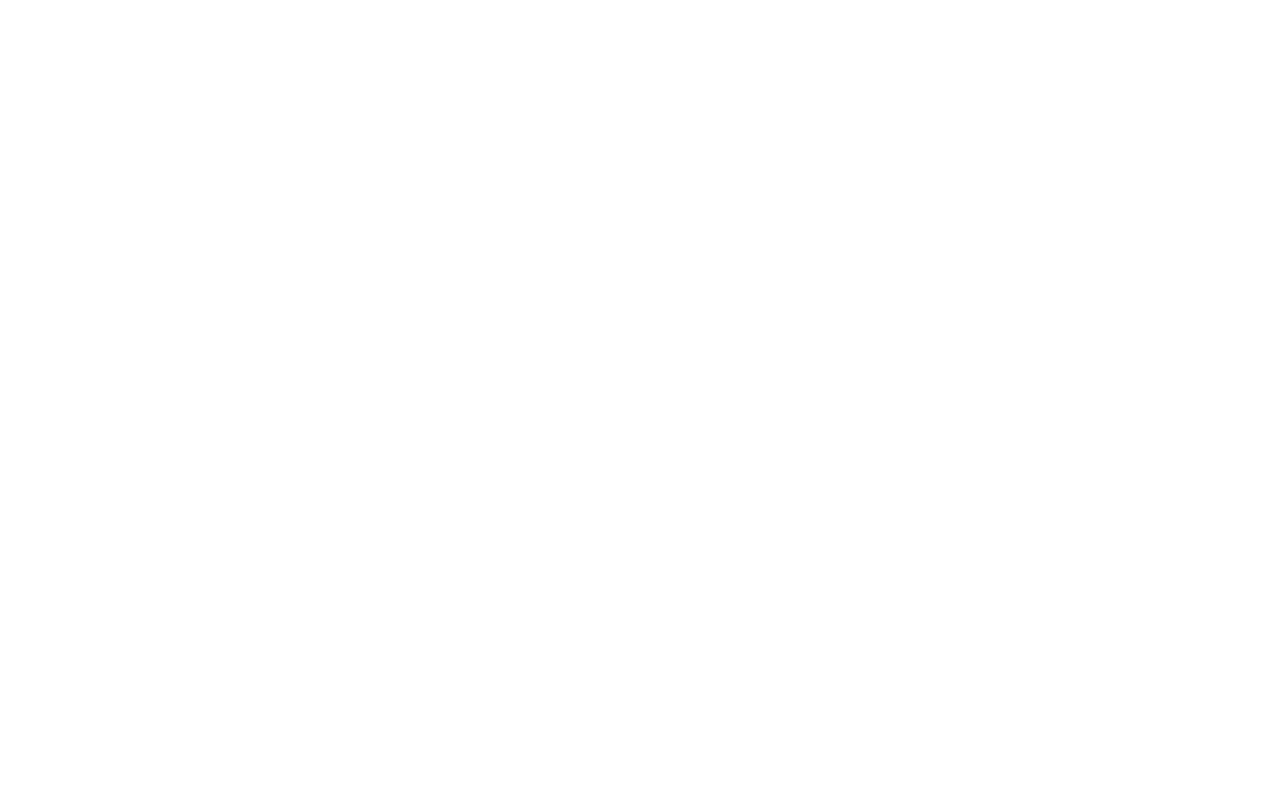
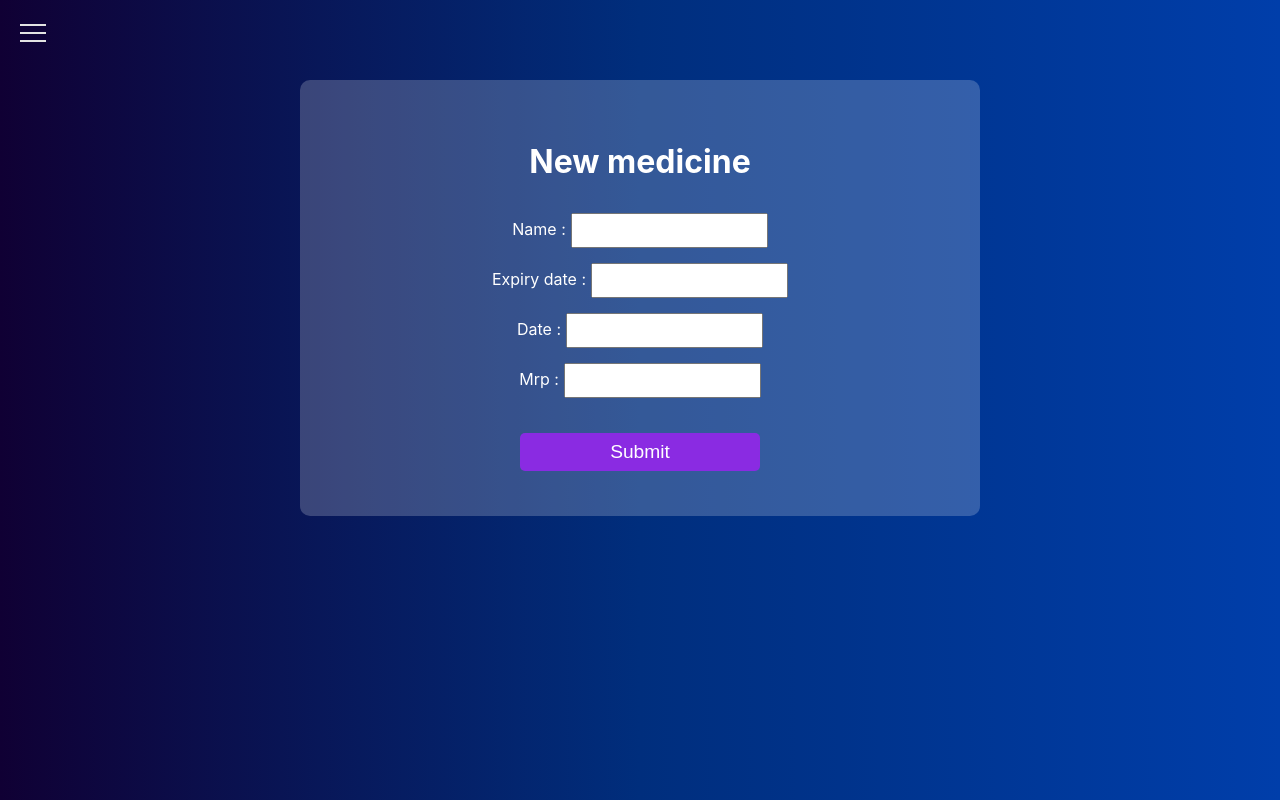
Before and after one commit to RishithaN/MediTrust, a React (Create React App) app: page /manufacturer in a window 1280 px wide. Before the commit this address had no page. Built offline with nearby package versions, Linux system fonts and the light colour scheme.

Commit message:
last push

```diff
--- a/src/App.js
+++ b/src/App.js
@@ -5,16 +5,22 @@
 import Signup from './signup';
 import User from './user';
 import { BrowserRouter, Routes, Route } from "react-router-dom";
+import Retailer from './retailer';
+import Manufacturer from './manufacturer';
+import Navbar from './navbar';
 
 function App() {
 
   return(
     <BrowserRouter>
+      <Navbar></Navbar>
       <Routes>
           <Route path="/login" element={<Login />} />
           <Route path="/signup" element={<Signup />} />
           <Route path="/prescrip" element={<Prescrip />} />
           <Route path="/user" element={<User />} />
+          <Route path="/retailer" element={<Retailer />} />
+          <Route path="/manufacturer" element={<Manufacturer />} />
           <Route path="/" element={<Home />}>
         </Route>
       </Routes>
--- a/src/config.js
+++ b/src/config.js
@@ -1,4 +1,4 @@
-export const TODO_LIST_ADDRESS = '0x499B3af0830a44FEa487143641E85ff7e41c9C09'
+export const TODO_LIST_ADDRESS = '0xC1078B7811664A19790448d0a9C835Bb77a9E6e3'
 
 export const TODO_LIST_ABI =
 [
@@ -82,5 +82,19 @@
 		"payable": false,
 		"stateMutability": "nonpayable",
 		"type": "function"
+	},
+	{
+		"constant": true,
+		"inputs": [],
+		"name": "getId",
+		"outputs": [
+			{
+				"name": "",
+				"type": "uint256"
+			}
+		],
+		"payable": false,
+		"stateMutability": "view",
+		"type": "function"
 	}
 ]
--- /dev/null
+++ b/src/manufacturer.js
@@ -0,0 +1,114 @@
+import React , { useState } from "react";
+import { useNavigate } from "react-router-dom";
+import {Button} from "react-bootstrap";
+import Web3 from 'web3';
+import { TODO_LIST_ABI, TODO_LIST_ADDRESS } from './config';
+import './retailer.css'
+
+const MediTrust = () => {
+
+
+    const [name , setName] = useState('');
+    const [mrp , setMrp] = useState('');
+    const [exp , setExp] = useState('');
+    const [date , setDate] = useState('');
+
+
+const handleSubmit = async e => {
+
+        e.preventDefault();
+
+
+        const web3 = new Web3("HTTP://127.0.0.1:7545")
+        const accounts = await web3.eth.getAccounts()
+        //this.setState({ account: accounts[0] })
+        const mt = new web3.eth.Contract(TODO_LIST_ABI, TODO_LIST_ADDRESS)
+
+        const nm = await mt.methods.newMed(name , mrp , exp , date).send({ from: accounts[0], gas:'1000000'})
+
+        console.log(nm)
+
+        const nq = await mt.methods.getId().call(); //has medId
+
+        alert(nq)
+
+    }
+
+    const handleMrp = event => {
+
+        setMrp(event.target.value);
+
+
+    }
+
+    const handleExp = event => {
+
+        setExp(event.target.value);
+
+
+    }
+
+    const handleDate = event => {
+
+        setDate(event.target.value);
+
+
+    }
+
+    const handleName = event => {
+
+        setName(event.target.value);
+
+
+    }
+
+
+    return (
+      <div id="content">
+        <h1>New medicine</h1>
+        <form onSubmit={handleSubmit}>
+
+            Name :
+            <input type='text' onChange={handleName}></input>
+
+            <br/>
+
+            Expiry date :
+            <input type='text' onChange={handleExp}></input>
+
+            <br/>
+
+            Date :
+            <input type='text' onChange={handleDate}></input>
+
+            <br/>
+
+            Mrp :
+            <input type='number' onChange={handleMrp}></input>
+
+            <br/>
+            <br/>
+
+            <Button
+              className="button"
+              type="submit"
+            >
+              Submit
+            </Button>
+
+
+        </form>
+
+      </div>
+    );
+  }
+
+function Manufacturer() {
+    return (
+        <>
+        <MediTrust/>
+        </>
+    );
+}
+
+export default Manufacturer;
--- /dev/null
+++ b/src/navbar.css
@@ -0,0 +1,118 @@
+.hamburger-menu {
+    height: 0;
+}
+
+#menu__toggle {
+    opacity: 0;
+}
+
+#menu__toggle:checked~.menu__btn>span {
+    transform: rotate(45deg);
+}
+
+#menu__toggle:checked~.menu__btn>span::before {
+    top: 0;
+    transform: rotate(0);
+}
+
+#menu__toggle:checked~.menu__btn>span::after {
+    top: 0;
+    transform: rotate(90deg);
+}
+
+#menu__toggle:checked~.menu__box {
+    visibility: visible;
+    left: 0;
+}
+
+.menu__btn {
+    display: flex;
+    align-items: center;
+    position: fixed;
+    top: 20px;
+    left: 20px;
+
+    width: 26px;
+    height: 26px;
+
+    cursor: pointer;
+    z-index: 2;
+}
+
+.menu__btn>span,
+.menu__btn>span::before,
+.menu__btn>span::after {
+    display: block;
+    position: absolute;
+
+    width: 100%;
+    height: 2px;
+
+    background-color: #e3e3e3;
+
+    transition-duration: .25s;
+}
+
+.menu__btn>span::before {
+    content: '';
+    top: -8px;
+}
+
+.menu__btn>span::after {
+    content: '';
+    top: 8px;
+}
+
+.menu__box {
+    display: block;
+    position: fixed;
+    visibility: hidden;
+    top: 0;
+    left: -100%;
+
+    width: 300px;
+    height: 100%;
+
+    margin: 0;
+    padding: 80px 0;
+
+    list-style: none;
+
+    /* background-color:#0dbcfc88; */
+    background: linear-gradient(to left, #01080fcb, #0f385fc7);
+    box-shadow: 1px 0px 6px rgba(0, 0, 0, .3);
+
+    transition-duration: .50s;
+    z-index: 1;
+}
+
+.menu__item {
+    display: flex;
+    gap: 20px;
+    justify-content: left;
+    align-self: center;
+    align-items: center;
+    padding: 16px 24px;
+    color: #ffffff;
+    font-family: 'Roboto', sans-serif;
+    font-size: 16px;
+    text-decoration: none;
+    transition-duration: .25s;
+}
+
+.menu__item:hover {
+    background: linear-gradient(to right, #0473a3, #014968);
+    ;
+}
+
+.icon {
+    padding-top: 2px;
+    transform: scale(1.4);
+}
+
+/* Mobile only */
+@media only screen and (max-width: 767px) {
+    .menu__box {
+        width: 100%;
+    }
+}
--- /dev/null
+++ b/src/navbar.js
@@ -0,0 +1,25 @@
+import React from 'react'
+import './navbar.css'
+
+function Navbar() {
+
+  return (
+    <div className="hamburger-menu">
+        <input id="menu__toggle" type="checkbox" />
+        <label className="menu__btn" htmlFor="menu__toggle">
+            <span></span>
+        </label>
+
+        <ul className="menu__box">
+            <li><a className="menu__item" href="/">Home</a></li>
+            <li><a className="menu__item" href="/login">Login</a></li>
+            <li><a className="menu__item" href="/signup">SignUp</a></li>
+            <li><a className="menu__item" href="/user">User</a></li>
+            <li><a className="menu__item" href="/retailer">Retailer</a></li>
+            <li><a className="menu__item" href="/manufacturer">Manufacturer</a></li>
+        </ul>
+    </div>
+  );
+}
+
+export default Navbar
--- /dev/null
+++ b/src/retailer.css
@@ -0,0 +1,24 @@
+#content {
+    background-color: #ffffff34;
+    width: 50%;
+    border-radius: 10px;
+    margin: auto;
+    margin-top: 80px;
+    padding: 30px 20px;
+    text-align: center;
+}
+
+input[type="text"], input[type="number"] {
+    margin-bottom: 15px;
+    padding: 8px;
+    margin-left: 5px;
+}
+
+.button {
+    width: 15rem;
+    font-size: 1.2rem;
+    max-width: 15rem;
+    background-color: blueviolet;
+    color: white;
+    margin-bottom: 15px;
+}
--- /dev/null
+++ b/src/retailer.js
@@ -0,0 +1,112 @@
+import React , { useState } from "react";
+import {Button} from "react-bootstrap";
+import { useNavigate } from "react-router-dom";
+import Web3 from 'web3';
+import { TODO_LIST_ABI, TODO_LIST_ADDRESS } from './config';
+import './retailer.css'
+
+const MediTrust = () => {
+
+
+    const [name , setName] = useState('');
+    const [id , setId] = useState('');
+    const [mrp , setMrp] = useState('');
+    const [loc , setLoc] = useState('');
+    const [date , setDate] = useState('');
+
+
+const handleSubmit = async e => {
+
+        e.preventDefault();
+
+
+        const web3 = new Web3("HTTP://127.0.0.1:7545")
+        const accounts = await web3.eth.getAccounts()
+        //this.setState({ account: accounts[0] })
+        const mt = new web3.eth.Contract(TODO_LIST_ABI, TODO_LIST_ADDRESS)
+
+        //const nm = await mt.methods.newMed(name , mrp , exp , date).send({ from: accounts[0], gas:'1000000'});
+        const nm = await mt.methods.addRetailer(id, date, loc, name).send({ from: accounts[0], gas:'1000000'});
+
+        console.log(nm)
+        alert('Purchase successful!')
+    }
+
+    const handleId = event => {
+
+        setId(event.target.value);
+
+
+    }
+
+    const handleLoc = event => {
+
+        setLoc(event.target.value);
+
+
+    }
+
+    const handleDate = event => {
+
+        setDate(event.target.value);
+
+
+    }
+
+    const handleName = event => {
+
+        setName(event.target.value);
+
+
+    }
+
+
+    return (
+      <div id="content">
+        <h1>Purchase Medicine</h1>
+        <form onSubmit={handleSubmit}>
+
+            Medicine ID :
+            <input type='text' onChange={handleId}></input>
+
+            <br/>
+
+            Retailer Name :
+            <input type='text' onChange={handleName}></input>
+
+            <br/>
+
+            Date :
+            <input type='text' onChange={handleDate}></input>
+
+            <br/>
+
+            Location :
+            <input type='text' onChange={handleLoc}></input>
+
+            <br/>
+            <br/>
+
+            <Button
+              className="button"
+              type="submit"
+            >
+              Buy now
+            </Button>
+
+
+        </form>
+
+      </div>
+    );
+  }
+
+function Retailer() {
+    return (
+        <>
+        <MediTrust/>
+        </>
+    );
+}
+
+export default Retailer;
```
